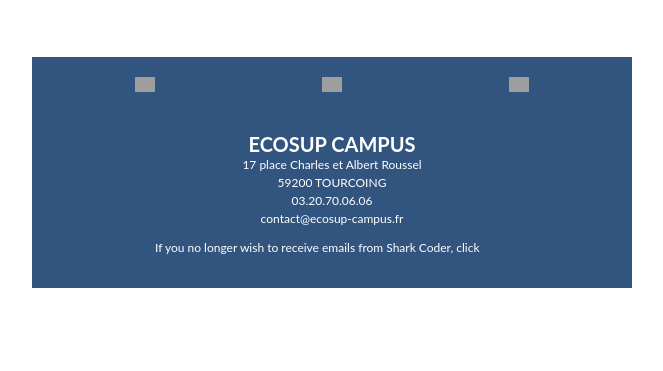
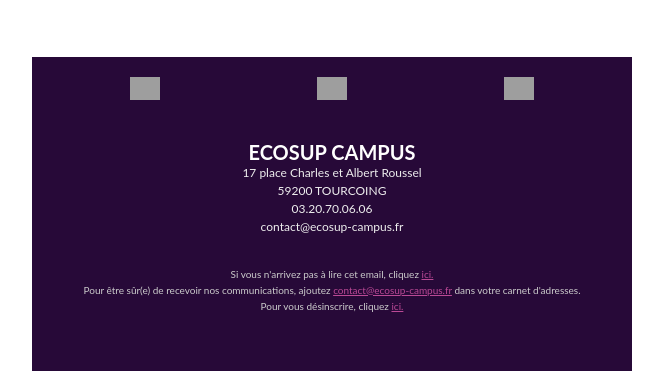
Before and after one commit to StraetenMax/09HtmlEmail, a plain HTML site: page index.html in a window 1280 px wide. Shown: the part 1426-1797 px from the top of the page, without its empty margins (308-971 px from the left). Before the commit the page ends 1714 px from the top, so only its background shows below. Drawn offline with Linux system fonts and the light colour scheme; grey boxes are pictures that could not be loaded; a web font is replaced by a local one.

Commit message:
retravailler et personnaliser le footer

```diff
--- a/index.html
+++ b/index.html
@@ -19,7 +19,6 @@
                     font-family: Lato, Verdana, sans-serif !important;
                 }
             }
-
         </style>
         <!--[if (gte mso 9)|(IE)]>
         <style type="text/css">
@@ -147,39 +146,40 @@
                     <tr>
                         <td role="footer">
 <!-- Footer with social buttons goes here -->
-                             <table role="presentation" cellspacing="0" cellpadding="0" border="0" align="center" width="100%" style="margin:0 auto;width:100%;max-width:600px;background-color:#32557f;padding:20px;">
+                             <table role="presentation" cellspacing="0" cellpadding="0" border="0" align="center" width="100%" style="margin:0 auto;width:100%;max-width:600px;background-color:#270938;padding:20px;">
                                 <tr>
                                     <td width="30%" align="center">
                                         <a href="https://www.facebook.com/skarkcoder/" target="_blank">
-                                            <img src="https://i.ibb.co/SQbQNgN/facebook.png" width="20px" alt="facebook"/>
+                                            <img src="https://i.ibb.co/SQbQNgN/facebook.png" width="30px" alt="facebook"/>
                                         </a>
                                     </td>
                                     <td width="30%" align="center">
                                         <a href="https://twitter.com/sharkcoder" target="_blank">
-                                            <img src="https://i.ibb.co/7Y981ps/twitter.png" width="20px" alt="Twitter">
+                                            <img src="https://i.ibb.co/7Y981ps/twitter.png" width="30px" alt="Twitter">
                                         </a>
                                     </td>
                                     <td width="30%" align="center">
                                         <a href="https://www.instagram.com/sharkcodercom" target="_blank">
-                                            <img src="https://i.ibb.co/7Y981ps/instagram.png" width="20px" alt="Instagram">
+                                            <img src="https://i.ibb.co/7Y981ps/instagram.png" width="30px" alt="Instagram">
                                         </a>
                                     </td>
                                 </tr>
-                                <table role="presentation" cellspacing="0" cellpadding="0" border="0" align="center" width="100%" style="margin:0 auto;width:100%;max-width:600px;background-color:#32557f;padding:20px;">
+                                <table role="presentation" cellspacing="0" cellpadding="0" border="0" align="center" width="100%" style="margin:0 auto;width:100%;max-width:600px;background-color:#270938;padding:20px;">
                                     <tr>
                                         <td width="100%" align="center">
                                             <p style="margin:0;color:#ffffff;font-size:20px;font-weight:700;line-height:24px;text-transform:uppercase;">Ecosup Campus</p>
-                                            <p style="margin:0;color:#ffffff;font-size:12px;font-weight:400;line-height:18px;">17 place Charles et Albert Roussel</p>
-                                            <p style="margin:0;color:#ffffff;font-size:12px;font-weight:400;line-height:18px;text-transform:uppercase;">59200 Tourcoing</p>
-                                            <p style="margin:0;color:#ffffff;font-size:12px;font-weight:400;line-height:18px;">03.20.70.06.06</p>
-                                            <p style="margin:0;color:#ffffff;font-size:12px;font-weight:400;line-height:18px;">contact@ecosup-campus.fr</p>
+                                            <p style="margin:0;color:#eeeeee;font-size:12px;font-weight:400;line-height:18px;">17 place Charles et Albert Roussel</p>
+                                            <p style="margin:0;color:#eeeeee;font-size:12px;font-weight:400;line-height:18px;text-transform:uppercase;">59200 Tourcoing</p>
+                                            <p style="margin:0;color:#eeeeee;font-size:12px;font-weight:400;line-height:18px;">03.20.70.06.06</p>
+                                            <p style="margin:0;color:#eeeeee;font-size:12px;font-weight:400;line-height:18px;">contact@ecosup-campus.fr</p>
                                         </td>
                                     </tr>
                                     <tr>
-                                        <td width="100%" align="center">
-                                            <p style="color:#ffffff;font-size:12px;font-weight:400;line-height:16px;">If you no longer wish to receive emails from Shark Coder, click <a href="#" target="_blank" style="color:#32557f;">here.</a></p>
+                                        <td width="100%" align="center" style="padding-top:30px;padding-bottom:40px;padding-right:30px;padding-left:30px">
+                                            <p style="margin:0;color:#cccccc;font-size:10px;font-weight:400;line-height:16px;">Si vous n'arrivez pas à lire cet email, cliquez <a href="{{ mirror }}" target="_blank" style="font-size:10px;font-weight:400;line-height:16px;color:#BA4995;">ici.</a></p>
+                                            <p style="margin:0;color:#cccccc;font-size:10px;font-weight:400;line-height:16px;">Pour être sûr(e) de recevoir nos communications, ajoutez <a href="{{ mirror }}" target="_blank" style="font-size:10px;font-weight:400;line-height:16px;color:#BA4995;">contact@ecosup-campus.fr</a> dans votre carnet d'adresses.</p>
+                                            <p style="margin:0;color:#cccccc;font-size:10px;font-weight:400;line-height:16px;">Pour vous désinscrire, cliquez <a href="{{ unsubscribe }}" target="_blank" style="font-size:10px;font-weight:400;line-height:16px;color:#BA4995;">ici.</a></p>
                                         </td>
-
                                     </tr>
                                 </table>
                              </table>
```
